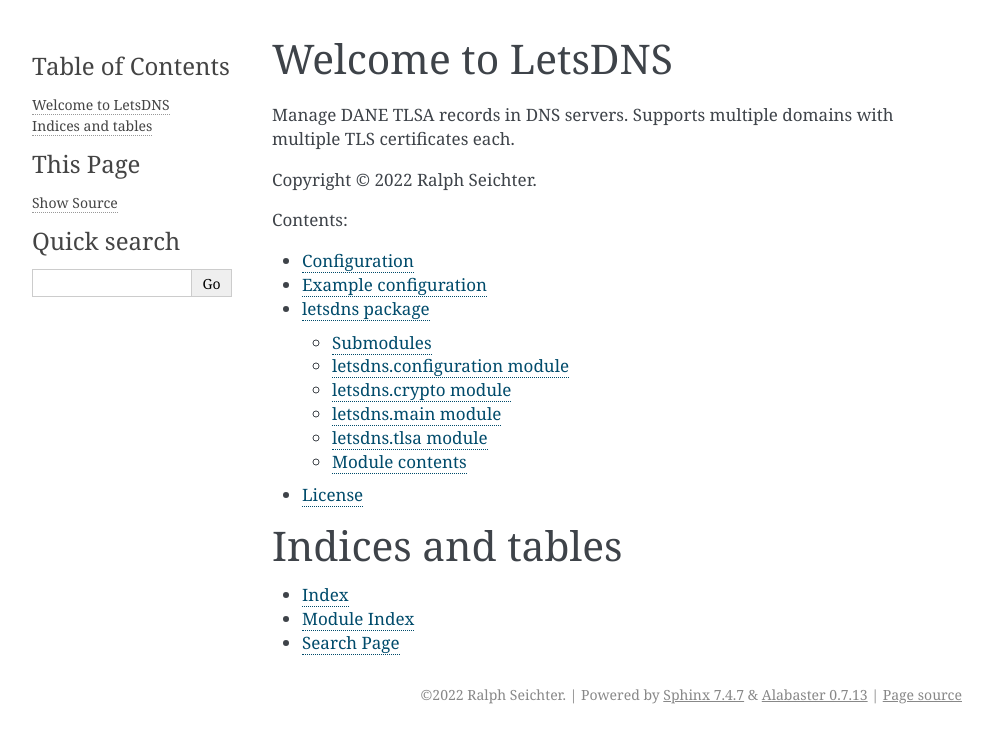
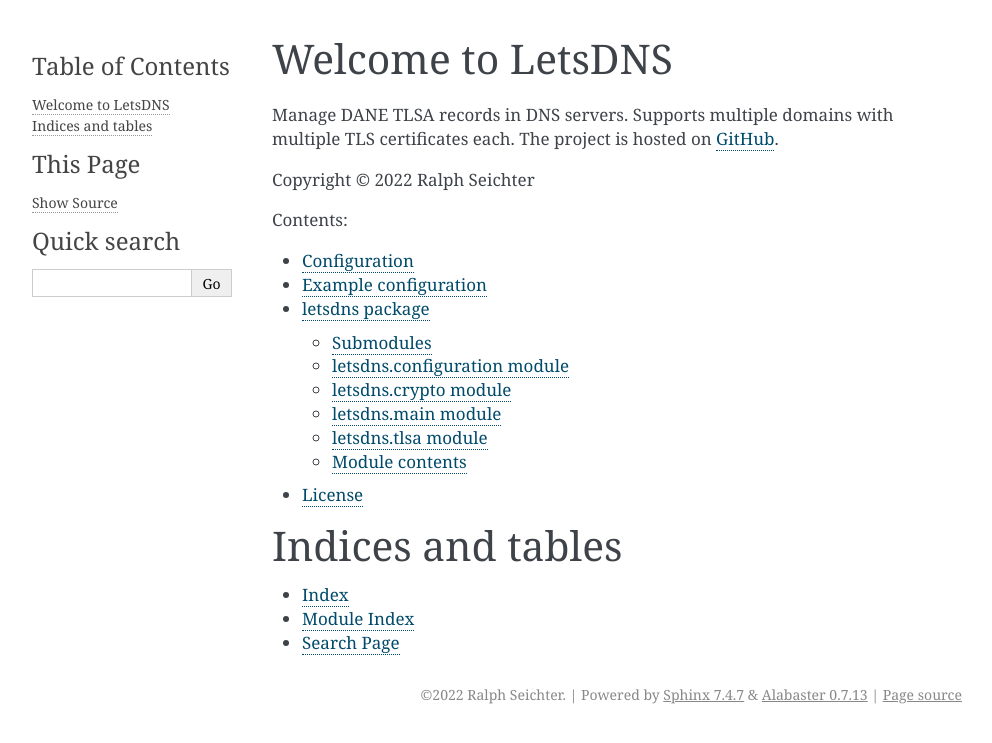
Before and after one commit to LetsDNS/letsdns, a Sphinx documentation site: the page built from docs/source/index.rst, in a window 1280 px wide. Shown: the top 743 px of the page, without its empty margins (148-1140 px from the left). Built offline with Sphinx 7.4.7, drawn with Linux system fonts in a browser that asks for light colours.

Commit message:
Update index page

```diff
--- a/docs/source/index.rst
+++ b/docs/source/index.rst
@@ -4,9 +4,11 @@
 ==================
 
 Manage DANE TLSA records in DNS servers. Supports multiple domains
-with multiple TLS certificates each.
+with multiple TLS certificates each. The project is hosted on `GitHub`_.
 
-Copyright © 2022 Ralph Seichter.
+.. _GitHub: https://github.com/LetsDNS/letsdns
+
+Copyright © 2022 Ralph Seichter
 
 .. toctree::
     :maxdepth: 3
```
